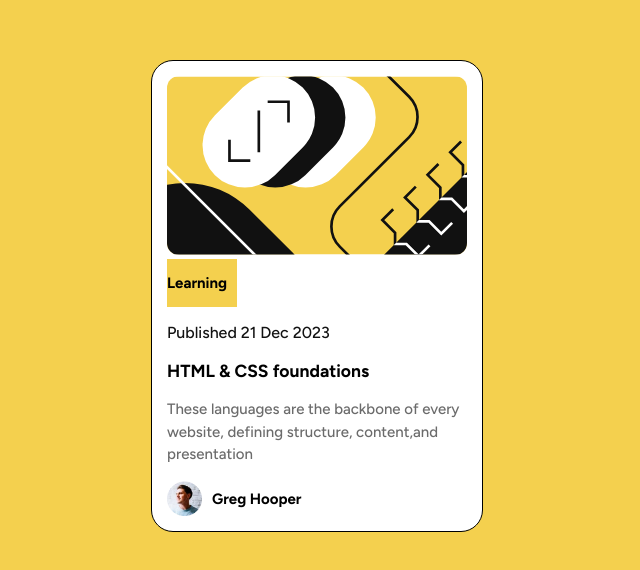
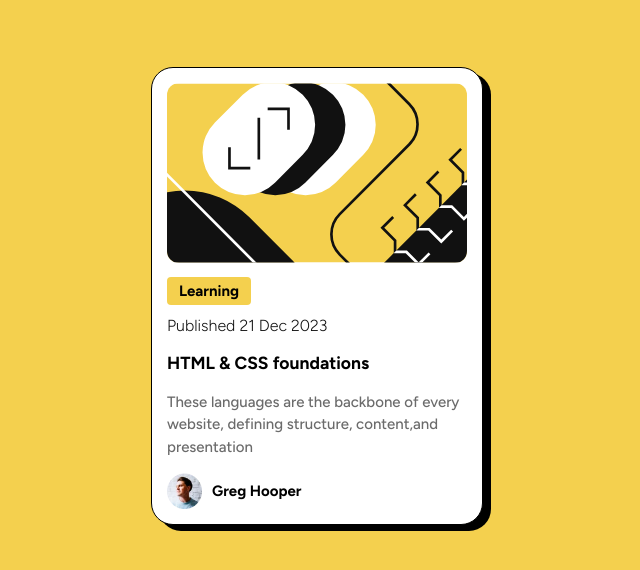
Before and after one commit to NiiKwartei/blog-preview-card-main, a plain HTML site: page index.html in a window 1280 px wide. Shown: the part 112-682 px from the top of the page, without its empty margins (323-963 px from the left). Drawn offline with Linux system fonts and the light colour scheme.

Commit message:
fix: update stylesheet path and improve HTML structure

```diff
--- a/style.css
+++ b/css/style.css
@@ -16,6 +16,7 @@ body {
     border: 1px solid black;
     border-radius: 22px;
     width: 300px;
+    box-shadow: 8px 6px  #000;
 }
 .date-published {
     background-color: yellow;
@@ -25,11 +26,14 @@ body {
     border-radius: 12px;
 
 }
-.learning-bg{
+.learning-bg span{
     background-color: hsl(47, 88%, 63%);
-    padding: 0.05px;
-    width: 70px;
-    ;
+    padding: 5px 12px;
+    border-radius: 4px;
+}
+.learning-bg {
+    margin-top: 15px;
+    margin-bottom: 15px;
 }
 .footer-name{
     display: flex;
@@ -46,7 +50,7 @@ body {
 
 }
 .date-publish {
-    font-weight: 500;
+    font-weight: 370;
     color:   hsl(0, 0%, 7%);
     font-size: 16px;
 }
--- a/index.html
+++ b/index.html
@@ -15,7 +15,7 @@
     <title>Frontend Mentor | Blog preview card</title>
 
     <!-- Feel free to remove these styles or customise in your own stylesheet 👍 -->
-    <link rel="stylesheet" href="style.css" />
+    <link rel="stylesheet" href="css/style.css" />
   </head>
   <body>
     <div class="card-1-bg">
@@ -25,7 +25,7 @@
         alt="Blog preview card design preview"
       />
       <div class="learning-bg">
-        <p><strong>Learning</strong></p>
+        <span><strong>Learning</strong></span>
       </div>
       <div class="date-publish">
         <p>Published 21 Dec 2023</p>
```
